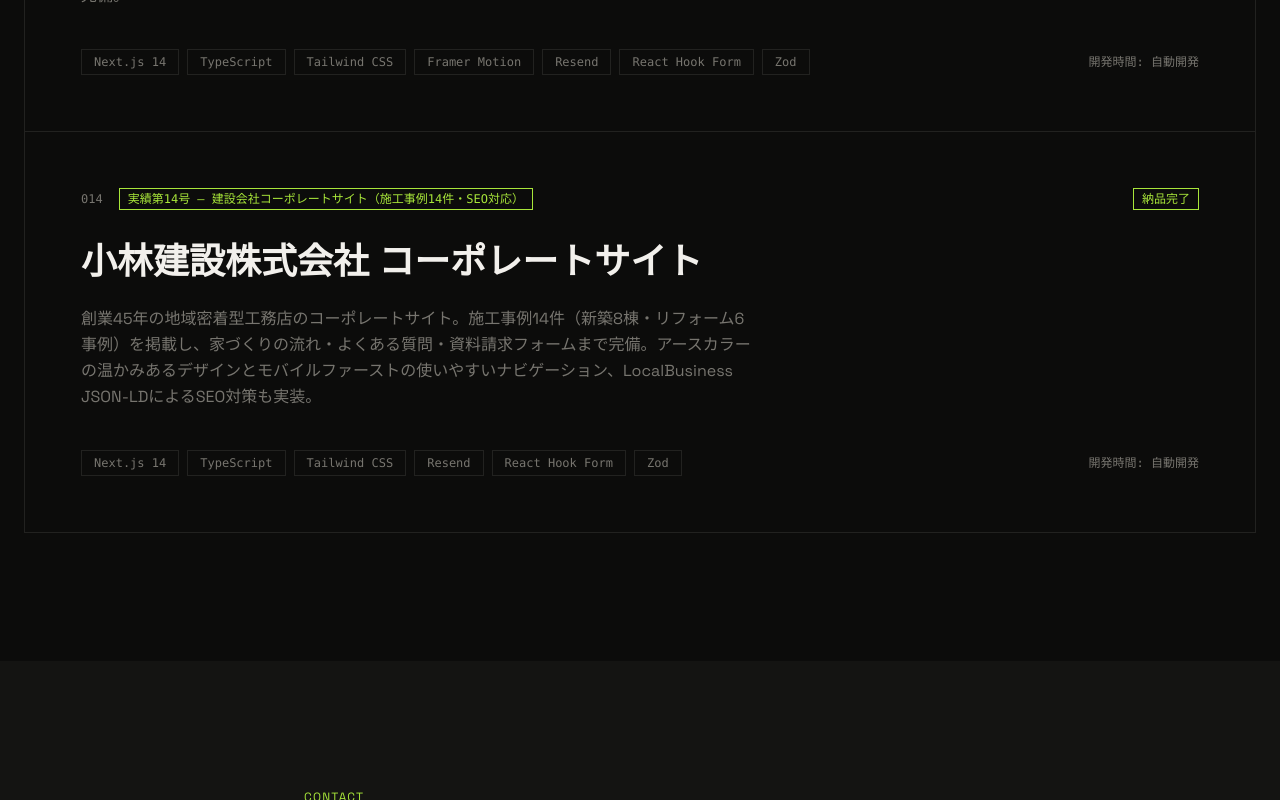
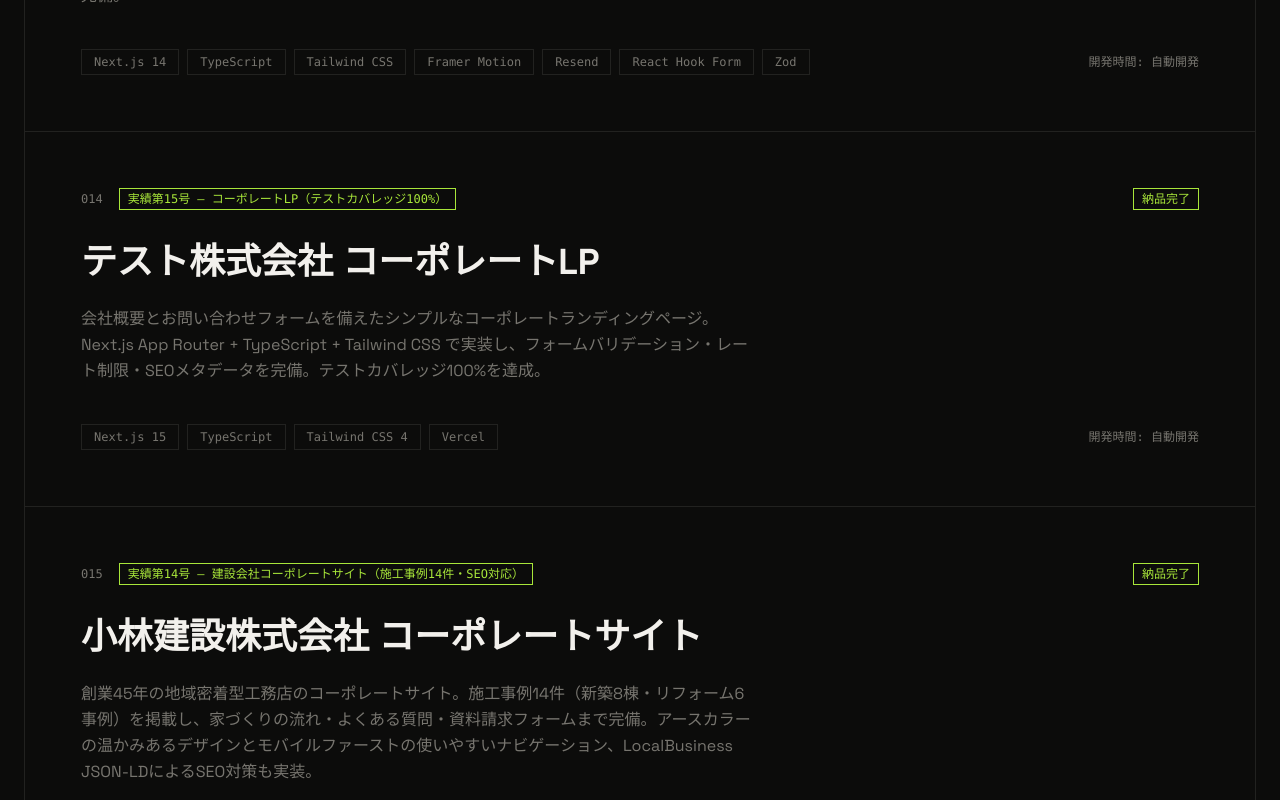
Before and after one commit to fengyinqiye-star/machina-portfolio, a Next.js app: page / in a window 1280 px wide. Shown: the part 7000-7800 px from the top of the page. Built offline with nearby package versions, Linux system fonts and the light colour scheme.

Commit message:
feat: 実績追加 — テスト株式会社 コーポレートLP

```diff
--- a/src/data/projects.ts
+++ b/src/data/projects.ts
@@ -148,6 +148,17 @@ export const PROJECTS: Project[] = [
     url: "https://ai-co-2026-03-23t00-00-04-beauty-qubf9m0wj.vercel.app",
   },
   {
+    id: "2026-03-24T01-41-56-e2eexgpvvlp",
+    title: "テスト株式会社 コーポレートLP",
+    description:
+      "会社概要とお問い合わせフォームを備えたシンプルなコーポレートランディングページ。Next.js App Router + TypeScript + Tailwind CSS で実装し、フォームバリデーション・レート制限・SEOメタデータを完備。テストカバレッジ100%を達成。",
+    techStack: ["Next.js 15", "TypeScript", "Tailwind CSS 4", "Vercel"],
+    duration: "自動開発",
+    status: "completed",
+    highlight: "実績第15号 — コーポレートLP（テストカバレッジ100%）",
+    url: "https://ai-company-2026-03-24t01-41-56-e2eexgpvvlp-3z5a9lsq3.vercel.app",
+  },
+  {
     id: "2026-03-23T00-00-08-construction",
     title: "小林建設株式会社 コーポレートサイト",
     description:
```
